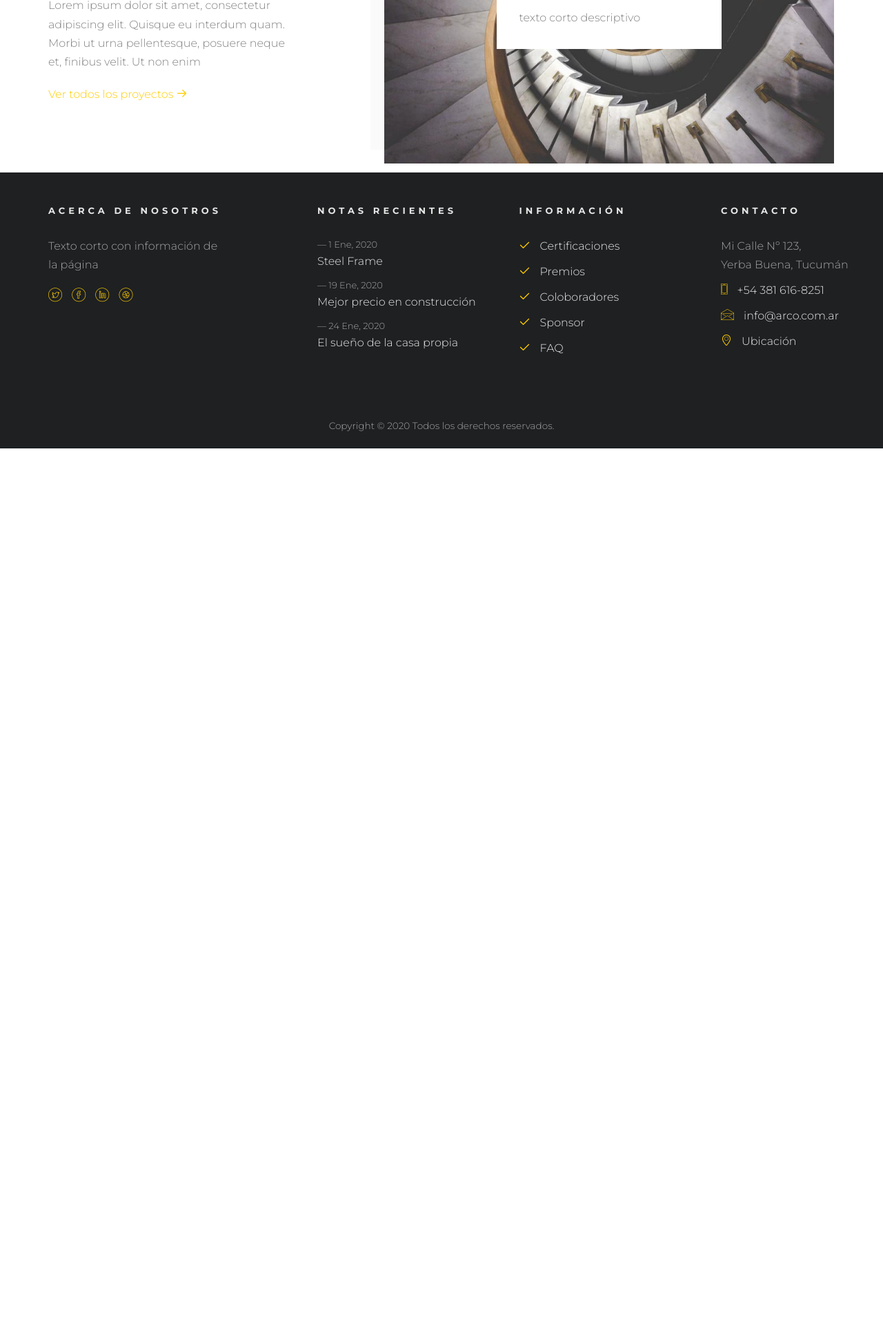
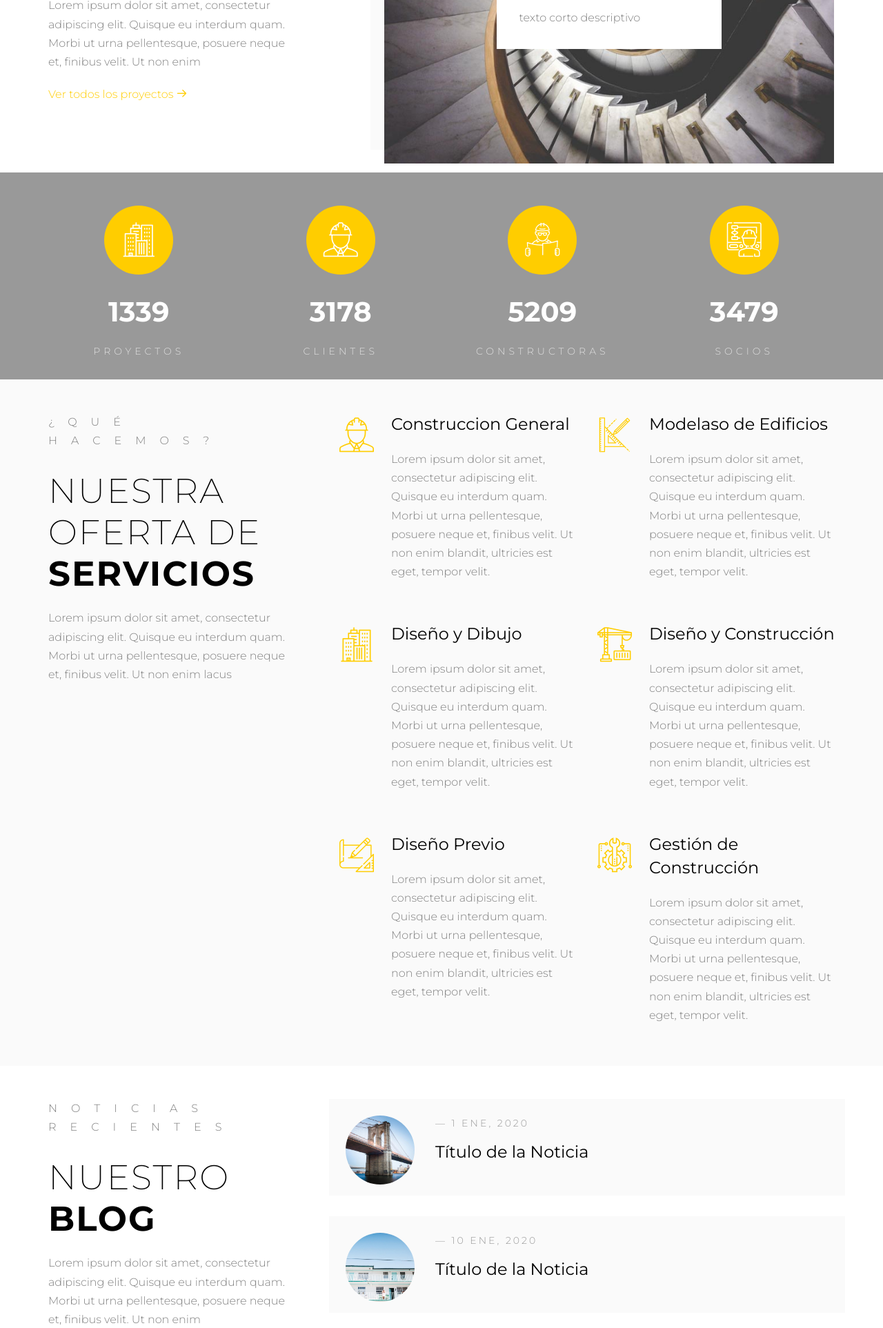
Before and after one commit to robertowest/django-arco, a Django app: page / in a window 1280 px wide. Shown: the part 1460-3385 px from the top of the page at 69% size. Before the commit the page ends 2110 px from the top, so only its background shows below. Run offline with Django 3.2, Linux system fonts and the light colour scheme; parts of the project's set-up code (start-up, migrations or seed data) failed here and were passed over; some libraries are stand-ins or nearby versions; some web fonts are replaced.

Commit message:
modificaciones en Heroku

```diff
--- /dev/null
+++ b/apps/home/templates/homepage/_about.html
@@ -0,0 +1,41 @@
+{% load static %}
+
+<div id="colorlib-about">
+    <div class="container">
+        <div class="row">
+            <div class="col-md-4 col-md-push-8 animate-box colorlib-heading animate-box">
+                <span class="sm">Equipo</span>
+                <h2><span class="thin">Nuestra</span> <span class="thick">Gente</span></h2>
+                <p>Lorem ipsum dolor sit amet, consectetur adipiscing elit. Quisque eu interdum quam. Morbi ut urna pellentesque, posuere neque et, finibus velit. Ut non enim</p>
+            </div>
+            <div class="col-md-8 col-md-pull-4">
+                <div class="row">
+                    <div class="wrap-2">
+                        <div class="col-md-6 text-center animate-box">
+                            <div class="staff" class="staff-img" style="background-image: url({% static 'images/person1.jpg' %});">
+                                <a href="#" class="desc">
+                                    <h3>Horacio Mejail</h3>
+                                    <span>Arquitecto</span>
+                                    <div class="parag">
+                                        <p>Lorem ipsum dolor sit amet, consectetur adipiscing elit</p>
+                                    </div>
+                                </a>
+                            </div>
+                        </div>
+                        <div class="col-md-6 text-center animate-box">
+                            <div class="staff" class="staff-img" style="background-image: url({% static 'images/person2.jpg' %});">
+                                <a href="#" class="desc">
+                                    <h3>César Pelli</h3>
+                                    <span>Ingeniero</span>
+                                    <div class="parag">
+                                        <p>Lorem ipsum dolor sit amet, consectetur adipiscing elit</p>
+                                    </div>
+                                </a>
+                            </div>
+                        </div>
+                    </div>
+                </div>
+            </div>
+        </div>
+    </div>
+</div>
--- /dev/null
+++ b/apps/home/templates/homepage/_blog.html
@@ -0,0 +1,41 @@
+{% load static %}
+
+<div id="colorlib-blog">
+    <div class="container">
+        <div class="row">
+            <div class="col-md-4 animate-box colorlib-heading animate-box">
+                <span class="sm">Noticias Recientes</span>
+                <h2><span class="thin">Nuestro</span> <span class="thick">Blog</span></h2>
+                <p>Lorem ipsum dolor sit amet, consectetur adipiscing elit. Quisque eu interdum quam. Morbi ut urna pellentesque, posuere neque et, finibus velit. Ut non enim</p>
+                <p><a href="#">Ver todas las noticias <i class="icon-arrow-right3"></i></a></p>
+            </div>
+            <div class="col-md-8">
+                <div class="row">
+                    <div class="wrap">
+                        <div class="blog-entry animate-box">
+                            <a href="blog.html" class="blog-img" style="background-image: url({% static 'images/blog-1.jpg' %});"></a>
+                            <div class="desc">
+                                <span>&mdash; 1 Ene, 2020 </span>
+                                <h2><a href="#">Título de la Noticia</a></h2>
+                            </div>
+                        </div>
+                        <div class="blog-entry animate-box">
+                            <a href="blog.html" class="blog-img" style="background-image: url({% static 'images/blog-2.jpg' %});"></a>
+                            <div class="desc">
+                                <span>&mdash; 10 Ene, 2020 </span>
+                                <h2><a href="#">Título de la Noticia</a></h2>
+                            </div>
+                        </div>
+                        <div class="blog-entry animate-box">
+                            <a href="blog.html" class="blog-img" style="background-image: url({% static 'images/blog-3.jpg' %});"></a>
+                            <div class="desc">
+                                <span>&mdash; 20 Ene, 2020 </span>
+                                <h2><a href="#">Título de la Noticia</a></h2>
+                            </div>
+                        </div>
+                    </div>
+                </div>
+            </div>
+        </div>
+    </div>
+</div>
--- /dev/null
+++ b/apps/home/templates/homepage/_counter.html
@@ -0,0 +1,30 @@
+{% load static %}
+<div id="colorlib-counter" class="colorlib-counters" style="background-image: url({% static 'images/cover_img_1.jpg' %});" data-stellar-background-ratio="0.5">
+    <div class="overlay"></div>
+    <div class="container">
+        <div class="row">
+        </div>
+        <div class="row">
+            <div class="col-md-3 text-center animate-box">
+                <span class="icon"><i class="flaticon-skyline"></i></span>
+                <span class="colorlib-counter js-counter" data-from="0" data-to="1539" data-speed="5000" data-refresh-interval="50"></span>
+                <span class="colorlib-counter-label">Proyectos</span>
+            </div>
+            <div class="col-md-3 text-center animate-box">
+                <span class="icon"><i class="flaticon-engineer"></i></span>
+                <span class="colorlib-counter js-counter" data-from="0" data-to="3653" data-speed="5000" data-refresh-interval="50"></span>
+                <span class="colorlib-counter-label">Clientes</span>
+            </div>
+            <div class="col-md-3 text-center animate-box">
+                <span class="icon"><i class="flaticon-architect-with-helmet"></i></span>
+                <span class="colorlib-counter js-counter" data-from="0" data-to="5987" data-speed="5000" data-refresh-interval="50"></span>
+                <span class="colorlib-counter-label">Constructoras</span>
+            </div>
+            <div class="col-md-3 text-center animate-box">
+                <span class="icon"><i class="flaticon-worker"></i></span>
+                <span class="colorlib-counter js-counter" data-from="0" data-to="3999" data-speed="5000" data-refresh-interval="50"></span>
+                <span class="colorlib-counter-label">Socios</span>
+            </div>
+        </div>
+    </div>
+</div>
--- /dev/null
+++ b/apps/home/templates/homepage/_services.html
@@ -0,0 +1,84 @@
+{% load static %}
+<div id="colorlib-services" class="colorlib-light-grey">
+    <div class="container">
+        <div class="row">
+            <div class="col-md-4 animate-box colorlib-heading animate-box">
+                <span class="sm">¿Qué hacemos?</span>
+                <h2><span class="thin">Nuestra oferta de</span> <span class="thick">Servicios</span></h2>
+                <p>Lorem ipsum dolor sit amet, consectetur adipiscing elit. Quisque eu interdum quam. Morbi ut urna pellentesque, posuere neque et, finibus velit. Ut non enim lacus</p>
+            </div>
+            <div class="col-md-8">
+                <div class="row">
+                    <div class="wrap">
+                        <div class="col-md-6 animate-box">
+                            <div class="services">
+                                <span class="icon">
+                                    <i class="flaticon-engineer"></i>
+                                </span>
+                                <div class="desc">
+                                    <h3>Construccion General</h3>
+                                    <p>Lorem ipsum dolor sit amet, consectetur adipiscing elit. Quisque eu interdum quam. Morbi ut urna pellentesque, posuere neque et, finibus velit. Ut non enim blandit, ultricies est eget, tempor velit.</p>
+                                </div>
+                            </div>
+                        </div>
+                        <div class="col-md-6 animate-box">
+                            <div class="services">
+                                <span class="icon">
+                                    <i class="flaticon-engineering"></i>
+                                </span>
+                                <div class="desc">
+                                    <h3>Modelaso de Edificios</h3>
+                                    <p>Lorem ipsum dolor sit amet, consectetur adipiscing elit. Quisque eu interdum quam. Morbi ut urna pellentesque, posuere neque et, finibus velit. Ut non enim blandit, ultricies est eget, tempor velit.</p>
+                                </div>
+                            </div>
+                        </div>
+                        <div class="col-md-6 animate-box">
+                            <div class="services">
+                                <span class="icon">
+                                    <i class="flaticon-skyline"></i>
+                                </span>
+                                <div class="desc">
+                                    <h3>Diseño y Dibujo</h3>
+                                    <p>Lorem ipsum dolor sit amet, consectetur adipiscing elit. Quisque eu interdum quam. Morbi ut urna pellentesque, posuere neque et, finibus velit. Ut non enim blandit, ultricies est eget, tempor velit.</p>
+                                </div>
+                            </div>
+                        </div>
+                        <div class="col-md-6 animate-box">
+                            <div class="services">
+                                <span class="icon">
+                                    <i class="flaticon-crane"></i>
+                                </span>
+                                <div class="desc">
+                                    <h3>Diseño y Construcción</h3>
+                                    <p>Lorem ipsum dolor sit amet, consectetur adipiscing elit. Quisque eu interdum quam. Morbi ut urna pellentesque, posuere neque et, finibus velit. Ut non enim blandit, ultricies est eget, tempor velit.</p>
+                                </div>
+                            </div>
+                        </div>
+                        <div class="col-md-6 animate-box">
+                            <div class="services">
+                                <span class="icon">
+                                    <i class="flaticon-sketch"></i>
+                                </span>
+                                <div class="desc">
+                                    <h3>Diseño Previo</h3>
+                                    <p>Lorem ipsum dolor sit amet, consectetur adipiscing elit. Quisque eu interdum quam. Morbi ut urna pellentesque, posuere neque et, finibus velit. Ut non enim blandit, ultricies est eget, tempor velit.</p>
+                                </div>
+                            </div>
+                        </div>
+                        <div class="col-md-6 animate-box">
+                            <div class="services">
+                                <span class="icon">
+                                    <i class="flaticon-conveyor"></i>
+                                </span>
+                                <div class="desc">
+                                    <h3>Gestión de Construcción</h3>
+                                    <p>Lorem ipsum dolor sit amet, consectetur adipiscing elit. Quisque eu interdum quam. Morbi ut urna pellentesque, posuere neque et, finibus velit. Ut non enim blandit, ultricies est eget, tempor velit.</p>
+                                </div>
+                            </div>
+                        </div>
+                    </div>
+                </div>
+            </div>
+        </div>
+    </div>
+</div>
--- /dev/null
+++ b/apps/home/templates/homepage/_subscribe.html
@@ -0,0 +1,29 @@
+{% load static %}
+
+<div id="colorlib-subscribe">
+    <div class="overlay"></div>
+    <div class="container">
+        <div class="row">
+            <div class="col-md-12 col-md-offset-0 colorlib-heading animate-box">
+                <h2>Regístrate para recibir nuestro boletín de noticias</h2>
+                <div class="row">
+                    <div class="col-md-7">
+                        <p>Ingrese su dirección de correo electrónico para recibir las últimas noticias, eventos y ofertas especiales directamente en su bandeja de entrada.</p>
+                    </div>
+                    <div class="col-md-5">
+                        <form class="form-inline qbstp-header-subscribe">
+                            <div class="row">
+                                <div class="col-md-12 col-md-offset-0">
+                                    <div class="form-group">
+                                        <input type="text" class="form-control" id="email" placeholder="correo electrónico">
+                                        <button type="submit" class="btn btn-primary">Enviar</button>
+                                    </div>
+                                </div>
+                            </div>
+                        </form>
+                    </div>
+                </div>
+            </div>
+        </div>
+    </div>
+</div>
--- /dev/null
+++ b/apps/home/templates/homepage/_testimony.html
@@ -0,0 +1,58 @@
+{% load static %}
+
+<div id="colorlib-testimony" class="colorlib-light-grey">
+    <div class="container">
+        <div class="row">
+            <div class="col-md-4 animate-box colorlib-heading animate-box">
+                <span class="sm">Testimonio</span>
+                <h2><span class="thin">Nuestros Clientes</span> <span class="thick">Dicen</span></h2>
+            </div>
+            <div class="col-md-7 col-md-push-1">
+                <div class="row animate-box">
+                    <span class="icon"><i class="icon-quotes-left"></i></span>
+                    <div class="owl-carousel1">
+                        <div class="item">
+                            <div class="testimony-slide active">
+                                <div class="testimony-wrap">
+                                    <figure>
+                                        <img src="{% static 'images/person1.jpg' %}" alt="user">
+                                    </figure>
+                                    <blockquote>
+                                        <span>Roberto West</span>
+                                        <p>Esta gente es la ostia.</p>
+                                    </blockquote>
+                                </div>
+                            </div>
+                        </div>
+                        <div class="item">
+                            <div class="testimony-slide active">
+                                <div class="testimony-wrap">
+                                    <figure>
+                                        <img src="{% static 'images/person2.jpg' %}" alt="user">
+                                    </figure>
+                                    <blockquote>
+                                        <span>Michael Schumacher</span>
+                                        <p>Lorem ipsum dolor sit amet, consectetur adipiscing elit. Quisque eu interdum quam. Morbi ut urna pellentesque, posuere neque et, finibus velit. Ut non enim blandit, ultricies est eget, tempor velit.</p>
+                                    </blockquote>
+                                </div>
+                            </div>
+                        </div>
+                        <div class="item">
+                            <div class="testimony-slide active">
+                                <div class="testimony-wrap">
+                                    <figure>
+                                        <img src="{% static 'images/person3.jpg' %}" alt="user">
+                                    </figure>
+                                    <blockquote>
+                                        <span>Fernando Alonso</span>
+                                        <p>Quisque eu interdum quam. Morbi ut urna pellentesque, posuere neque et, finibus velit. Ut non enim blandit, ultricies est eget, tempor velit.</p>
+                                    </blockquote>
+                                </div>
+                            </div>
+                        </div>
+                    </div>
+                </div>
+            </div>
+        </div>
+    </div>
+</div>
--- a/apps/home/templates/homepage/index.html
+++ b/apps/home/templates/homepage/index.html
@@ -7,6 +7,12 @@
 
     {% include 'homepage/_welcome.html' %}
     {% include 'homepage/_works.html' %}
+    {% include 'homepage/_counter.html' %}
+    {% include 'homepage/_services.html' %}
+    {% include 'homepage/_blog.html' %}
+    {% include 'homepage/_about.html' %}
+    {% include 'homepage/_testimony.html' %}
+    {% include 'homepage/_subscribe.html' %}
 
     {% include 'homepage/_footer.html' %}
 {% endblock %}
```
Also changed, not shown: apps/home/templates/homepage/xx_page.html (deleted, +0 -280 lines).
